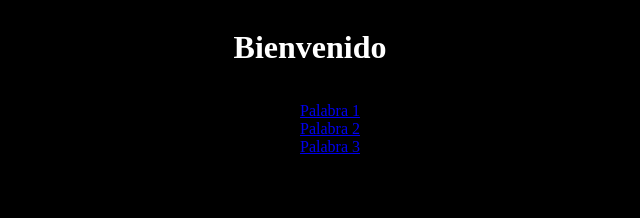
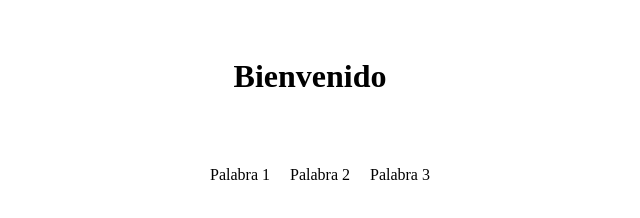
Before and after one commit to EcheArista/echearista.github.io, a plain HTML site: page Index.html in a window 1280 px wide. Shown: the whole page, without its empty margins (330-970 px from the left). Drawn offline with Linux system fonts and the light colour scheme.

Commit message:
Update estilos.css

```diff
--- a/estilos.css
+++ b/estilos.css
@@ -1,24 +1,23 @@
-body {
-    background-color: black;
-  }
-
 .container {
   display: flex;
   flex-direction: column;
   align-items: center;
-    height: 100vh;
 }
 
 .bienvenida {
-    color: white;
-    margin-bottom: 20px;
+  margin-top: 50px;
 }
 
-  .lista {
-    color: white;
+ul {
+  list-style-type: none;
+  margin-top: 50px;
+  display: flex;
+  flex-direction: row;
+  align-items: flex-start;
 }
 
-  .lista a {
-    color: white;
+a {
   text-decoration: none;
+  color: black;
+  margin-right: 20px;
 }
```
Lines whose indentation alone changed are shown as unchanged.
